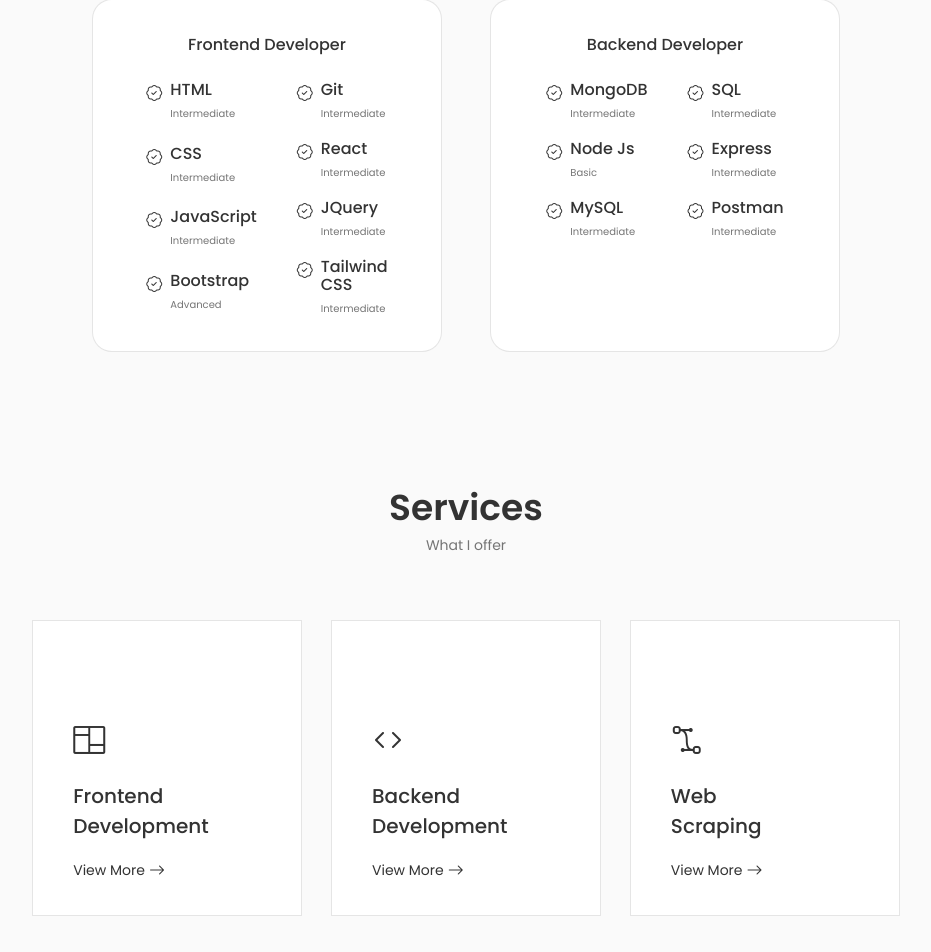
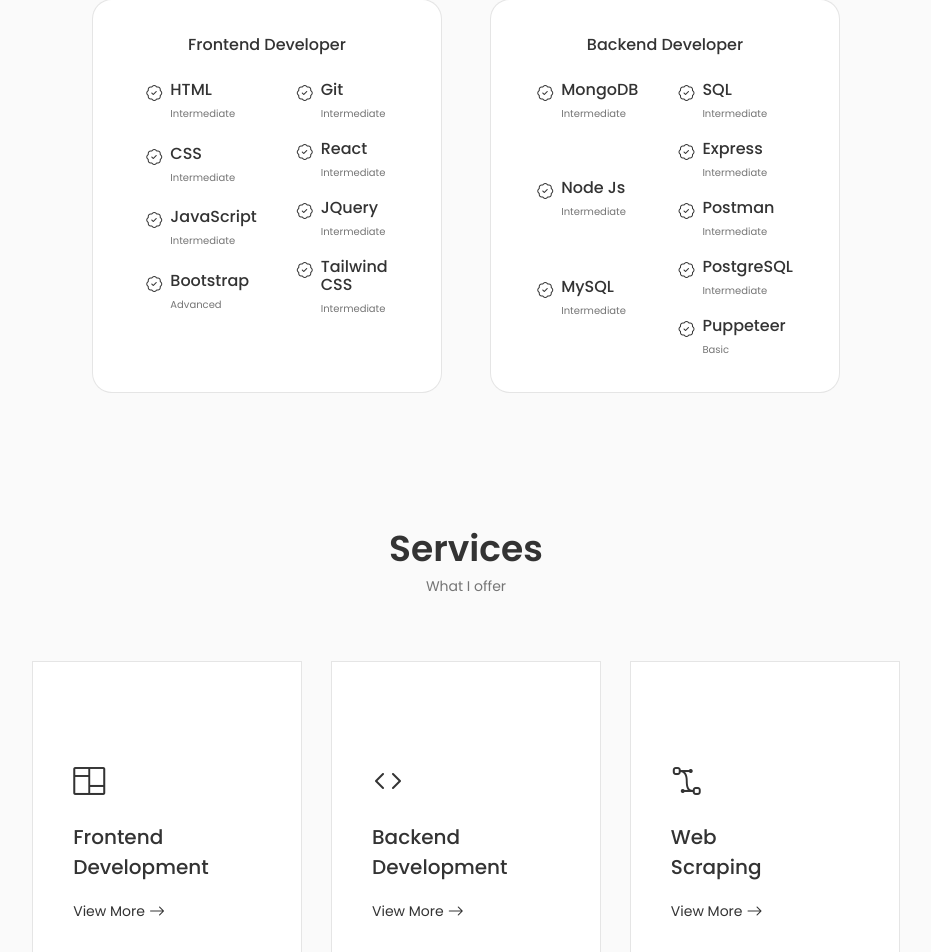
Before and after one commit to deepesh-reddy/reactportfolio, a React (Vite) app: page / in a window 1280 px wide. Shown: the part 1574-2526 px from the top of the page, without its empty margins (174-1105 px from the left). Built offline with nearby package versions, Linux system fonts and the light colour scheme.

Commit message:
Update Backend.jsx

```diff
--- a/src/Components/skills/Backend.jsx
+++ b/src/Components/skills/Backend.jsx
@@ -3,11 +3,13 @@
 const Backend = () => {
     const skills = [
         { name: "MongoDB", level: "Intermediate" },
-        { name: "Node Js", level: "Basic" },
+        { name: "Node Js", level: "Intermediate" },
         { name: "MySQL", level: "Intermediate" },
         { name: "SQL", level: "Intermediate" },
         { name: "Express", level: "Intermediate"},
-        { name: "Postman", level: "Intermediate"}
+        { name: "Postman", level: "Intermediate"},
+        { name: "PostgreSQL", level: "Intermediate"},
+        { name: "Puppeteer", level: "Basic"},
     ];
 
     const SkillItem = ({ name, level }) => (
```
